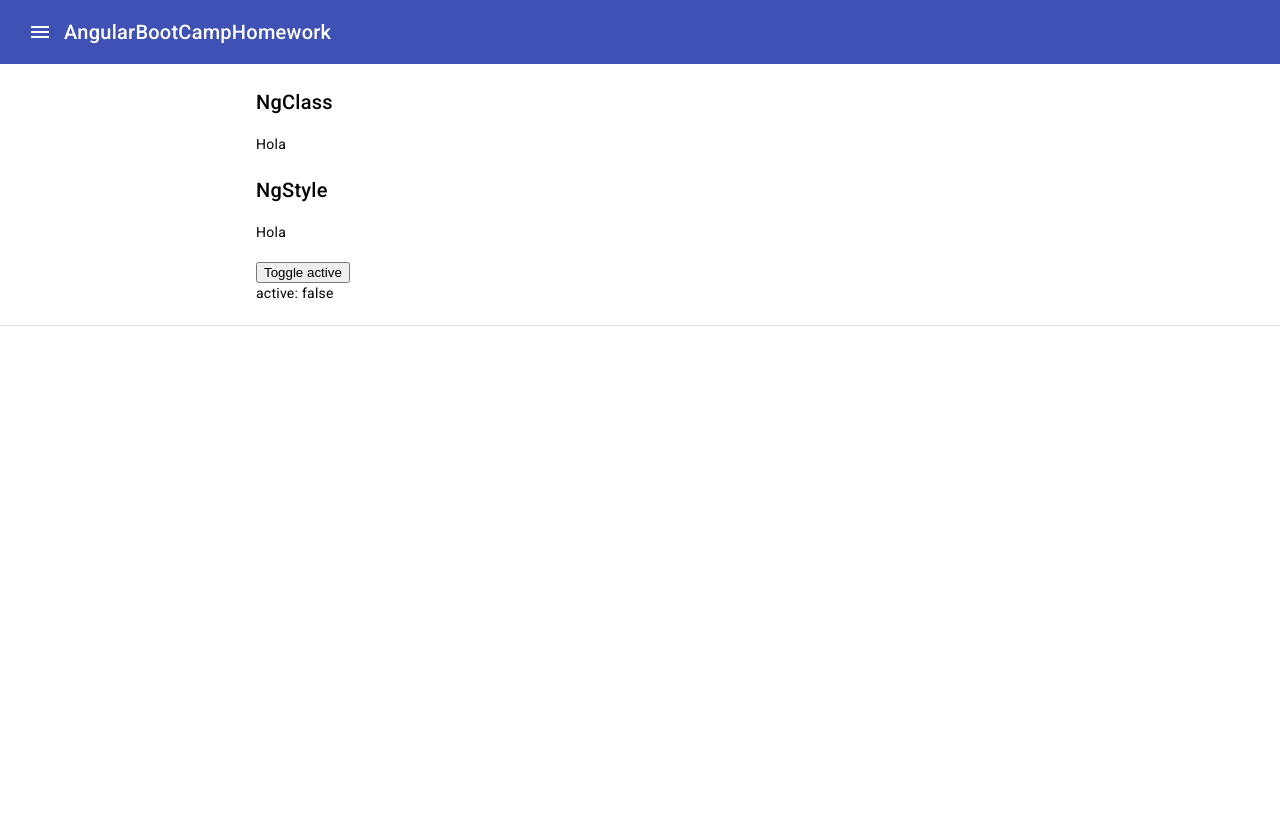
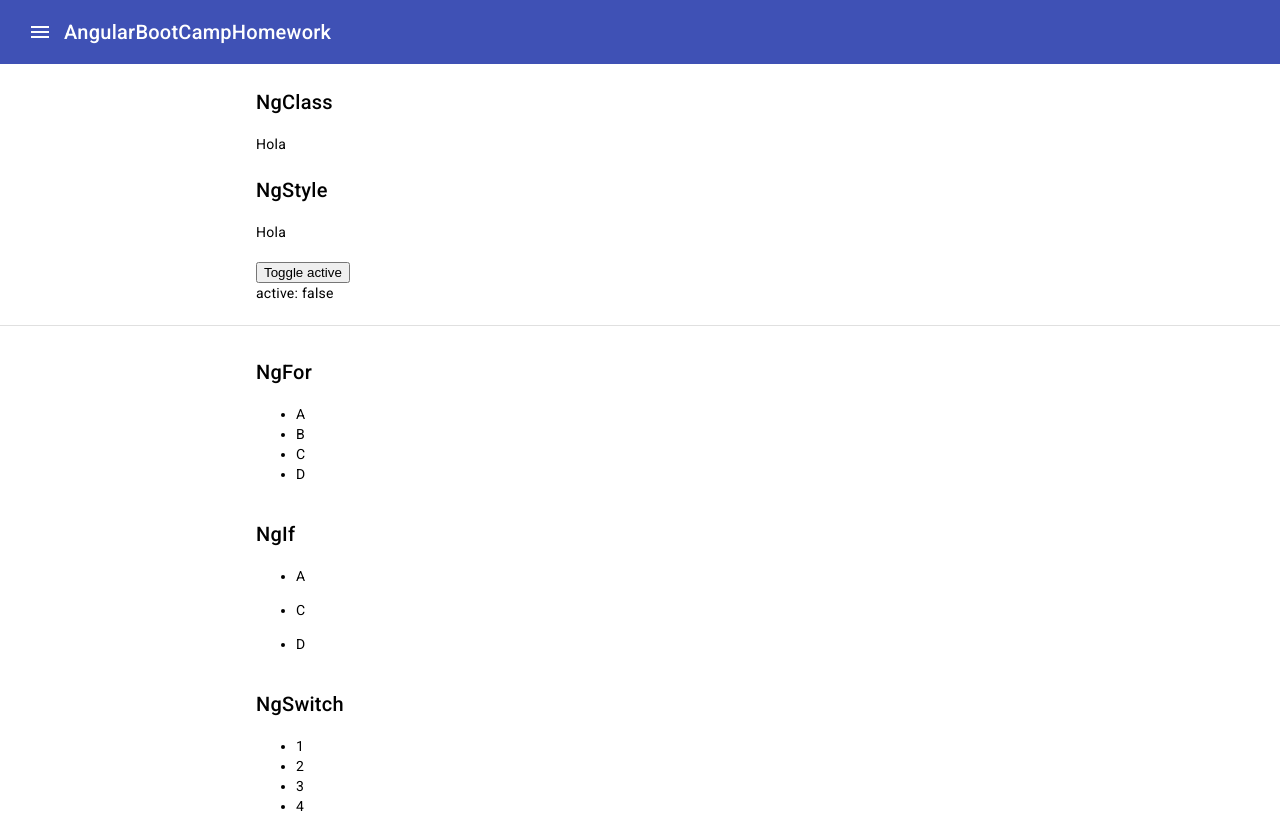
Before and after one commit to i4p3x/AngularBootCampExercises_NSA, an Angular app in the folder AngularBootCampHomework/: page / in a window 1280 px wide. Before the commit the page ends 800 px from the top, so only its background shows below. Built offline with nearby package versions, Linux system fonts and the light colour scheme.

Commit message:
E2. Directivas estructurales

```diff
--- a/AngularBootCampHomework/src/app/app.component.html
+++ b/AngularBootCampHomework/src/app/app.component.html
@@ -33,10 +33,10 @@
 <div class="center" id="one">
     <app-d-atributo></app-d-atributo>
 </div>
-    <mat-divider></mat-divider><!--
+    <mat-divider></mat-divider>
 <div class="center" id="two">
     <app-d-estruc></app-d-estruc>
-</div>
+</div><!--
     <mat-divider></mat-divider>
 <div class="center" id="three">
   <app-d-custom></app-d-custom>
--- a/AngularBootCampHomework/src/app/app.module.ts
+++ b/AngularBootCampHomework/src/app/app.module.ts
@@ -12,11 +12,13 @@ import {MatDividerModule} from '@angular/material/divider';
 import {MatListModule} from '@angular/material/list';
 import { MatSlideToggleModule } from '@angular/material/slide-toggle';
 import { DAtributoComponent } from './components/d-atributo/d-atributo.component';
+import { DEstrucComponent } from './components/d-estruc/d-estruc.component';
 
 @NgModule({
   declarations: [
     AppComponent,
-    DAtributoComponent
+    DAtributoComponent,
+    DEstrucComponent
   ],
   imports: [
     BrowserModule,
--- /dev/null
+++ b/AngularBootCampHomework/src/app/components/d-estruc/d-estruc.component.html
@@ -0,0 +1,30 @@
+<br>
+<h2>NgFor</h2>
+<ul>
+    <li *ngFor="let item of lista">
+        {{ item }}
+    </li>
+</ul>
+<br>
+
+<h2>NgIf</h2>
+<ul *ngFor="let item of lista">
+    <li *ngIf=" item !='B'" >
+        {{ item }}
+    </li>
+</ul>
+
+<br>
+<h2>NgSwitch</h2>
+<ul>
+    <li *ngFor="let item of lista">
+
+        <span [ngSwitch]="item">
+            <span *ngSwitchCase="'A'">1</span>
+            <span *ngSwitchCase="'B'">2</span>
+            <span *ngSwitchCase="'C'">3</span>
+            <span *ngSwitchCase="'D'">4</span>
+            <span *ngSwitchDefault>No existe</span>
+          </span>
+    </li>
+</ul>
--- /dev/null
+++ b/AngularBootCampHomework/src/app/components/d-estruc/d-estruc.component.ts
@@ -0,0 +1,10 @@
+import { Component } from '@angular/core';
+
+@Component({
+  selector: 'app-d-estruc',
+  templateUrl: './d-estruc.component.html',
+  styleUrl: './d-estruc.component.scss'
+})
+export class DEstrucComponent {
+  lista:string[]=["A","B","C","D"];
+}
```
Also changed, not shown: AngularBootCampHomework/src/app/components/d-estruc/d-estruc.component.scss (added), 1 other file (tests, documents, lock files or other folders).
